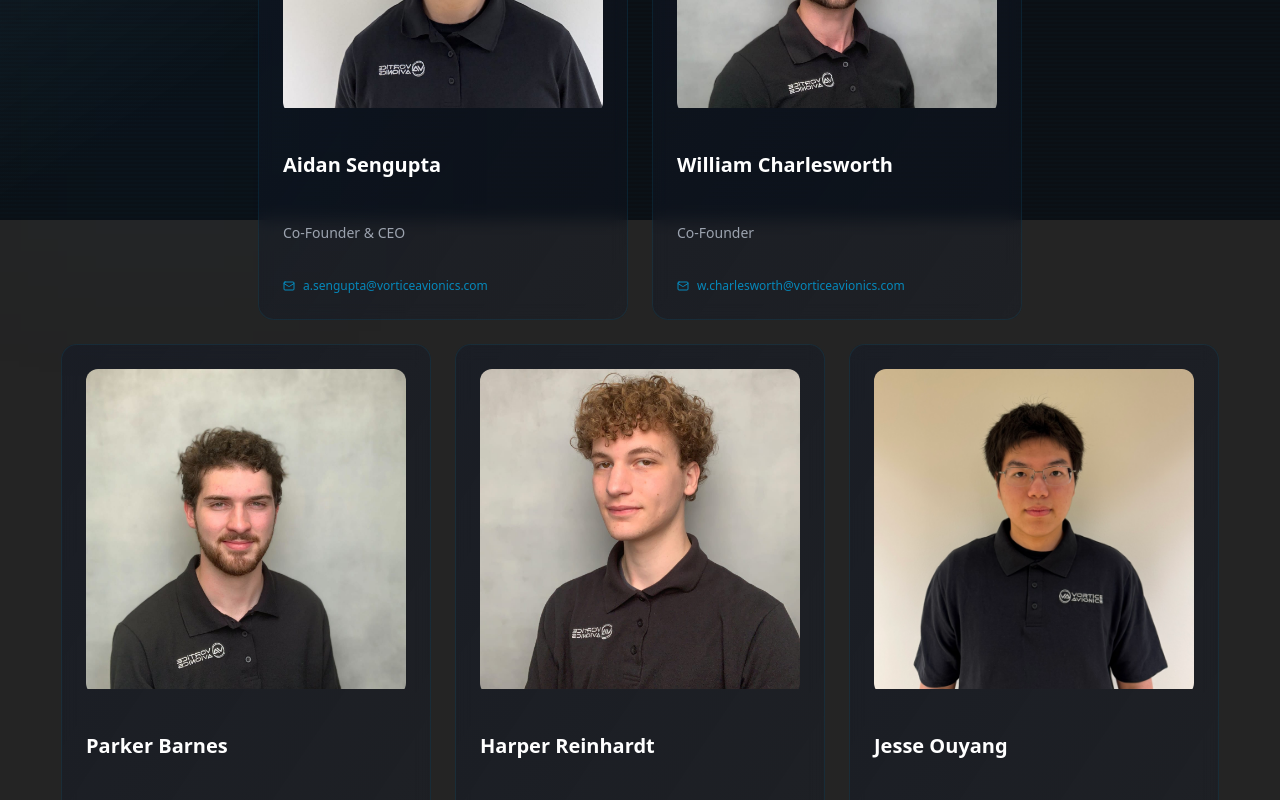
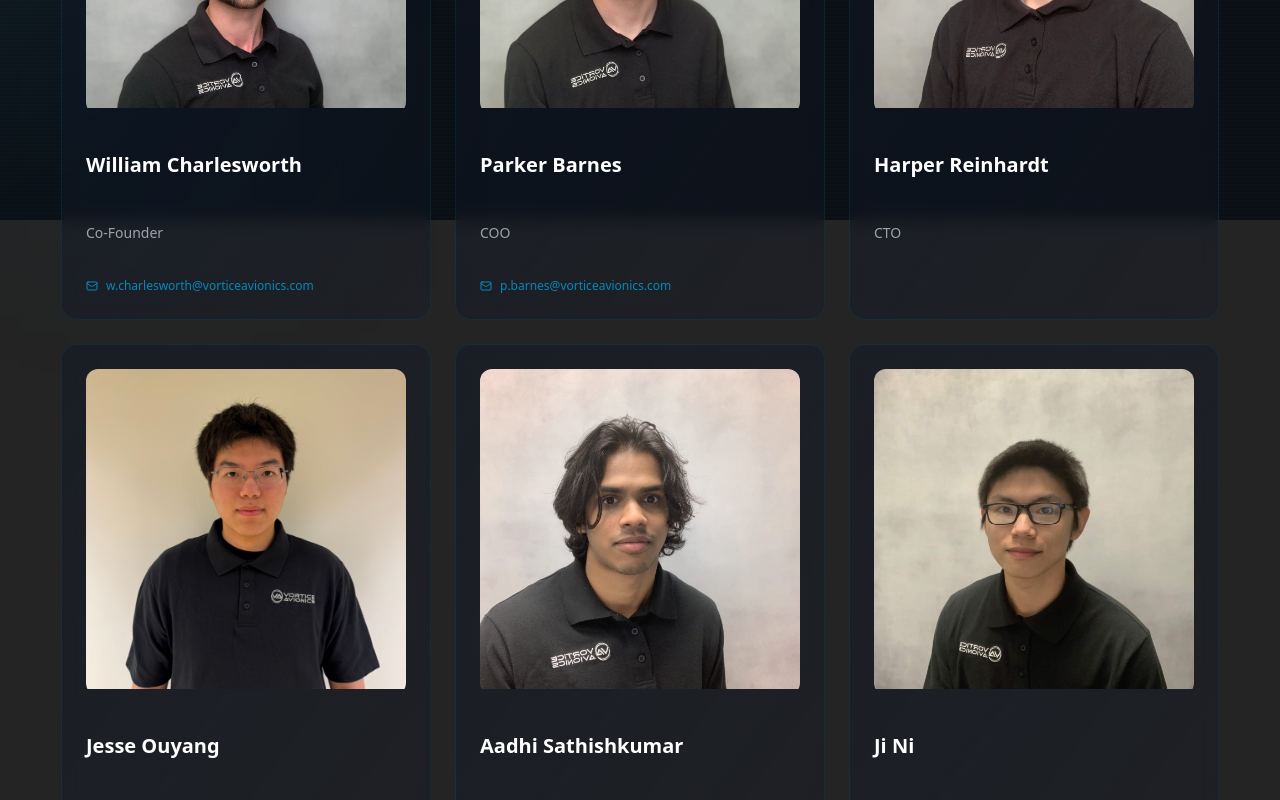
Before and after one commit to Will-Vortice/VorticeAvionicsWebsite, a React (Vite) app: page /directory in a window 1280 px wide. Shown: the part 580-1380 px from the top of the page. Built offline with nearby package versions, Linux system fonts and the light colour scheme.

Commit message:
removed aidan from directory, rearranged cards. Removed typewriter effect

```diff
--- a/src/assets/data/employees.js
+++ b/src/assets/data/employees.js
@@ -7,14 +7,6 @@ import JiNi from "../People/JiNi.jpeg";
 import JesseOuyang from "../People/JesseOuyang.JPEG";
 
 export const employees = [
-
-    {
-        name: "Aidan Sengupta",
-        title: "Co-Founder & CEO",
-        email: "a.sengupta@vorticeavionics.com",
-        image: AidanSengupta,
-    },
-
     {
         name: "William Charlesworth",
         title: "Co-Founder",
--- a/src/pages/contact/contact.css
+++ b/src/pages/contact/contact.css
@@ -338,7 +338,8 @@
 
 @media (max-width: 480px) {
   .contact-container {
-    padding: 2rem 0.75rem;
+    padding: 1rem 0.5rem;
+    margin: auto;
   }
 
   .contact-title {
@@ -349,8 +350,13 @@
     font-size: 0.85rem;
   }
 
+  .contact-grid{
+
+    padding: auto;
+  }
+
   .info-card {
-    padding: 1rem;
+    padding: 0.5rem;
   }
 
   .info-card-inner {
--- a/src/pages/directory/directory.jsx
+++ b/src/pages/directory/directory.jsx
@@ -5,9 +5,8 @@ import './directory.css';
 
 // Organize employees into rows: 2-3-2 hexagonal pattern
 const employeeRows = [
-  employees.slice(0, 2),  // Row 1: First 2 (Co-founders)
-  employees.slice(2, 5),  // Row 2: Next 3
-  employees.slice(5, 7),  // Row 3: Last 2
+  employees.slice(0, 3),  // Row 1: First 2 (Co-founders)
+  employees.slice(3, 6),  // Row 2: Next 3
 ];
 
 function Directory() {
--- a/src/pages/hero/hero.jsx
+++ b/src/pages/hero/hero.jsx
@@ -54,7 +54,7 @@ function Hero(){
                 transition={{ duration: 0.8, delay: 0.2 }}
                 >
                 <h1 className="home-headline">
-                    Advancing the future of <Typewriter  words={["defense", "law enforcement"]} className="hero-typing"/>operations through UAV technologies
+                    Advancing the future of defense operations through UAV technologies
                 </h1>
                 </motion.div>
 
```
